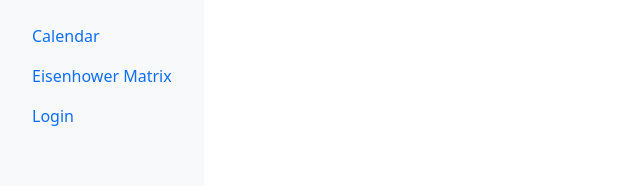
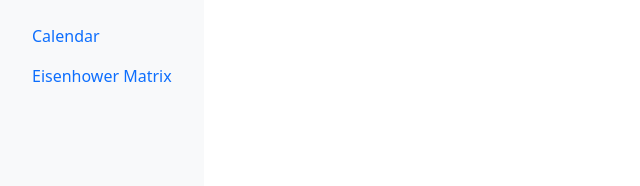
Before and after one commit to NavidNikoo/StudySkills, a React (Create React App) app: page / in a window 1280 px wide. Shown: the top 186 px of the page, without its empty margins (0-640 px from the left). Built offline with nearby package versions, Linux system fonts and the light colour scheme.

Commit message:
Removed Login Page off Sidebar

```diff
--- a/src/components/CalendarApp/Sidebar.js
+++ b/src/components/CalendarApp/Sidebar.js
@@ -6,7 +6,6 @@ export default function Sidebar() {
         <Nav className="flex-column bg-light vh-100 p-3">
             <Nav.Link as={Link} to="/calendar">Calendar</Nav.Link>
             <Nav.Link as={Link} to="/matrix">Eisenhower Matrix</Nav.Link>
-            <Nav.Link as={Link} to="/login">Login</Nav.Link>
         </Nav>
     );
 }
```
